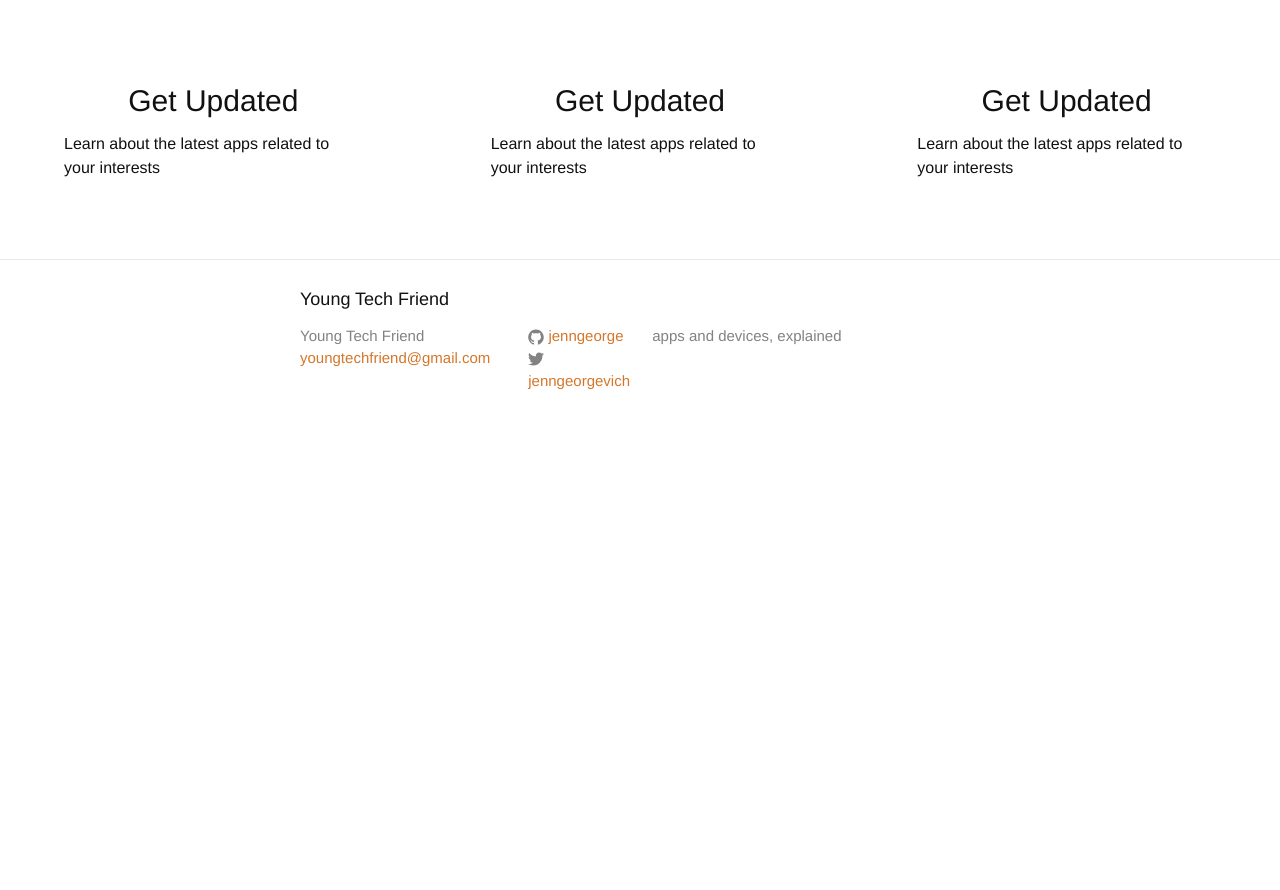
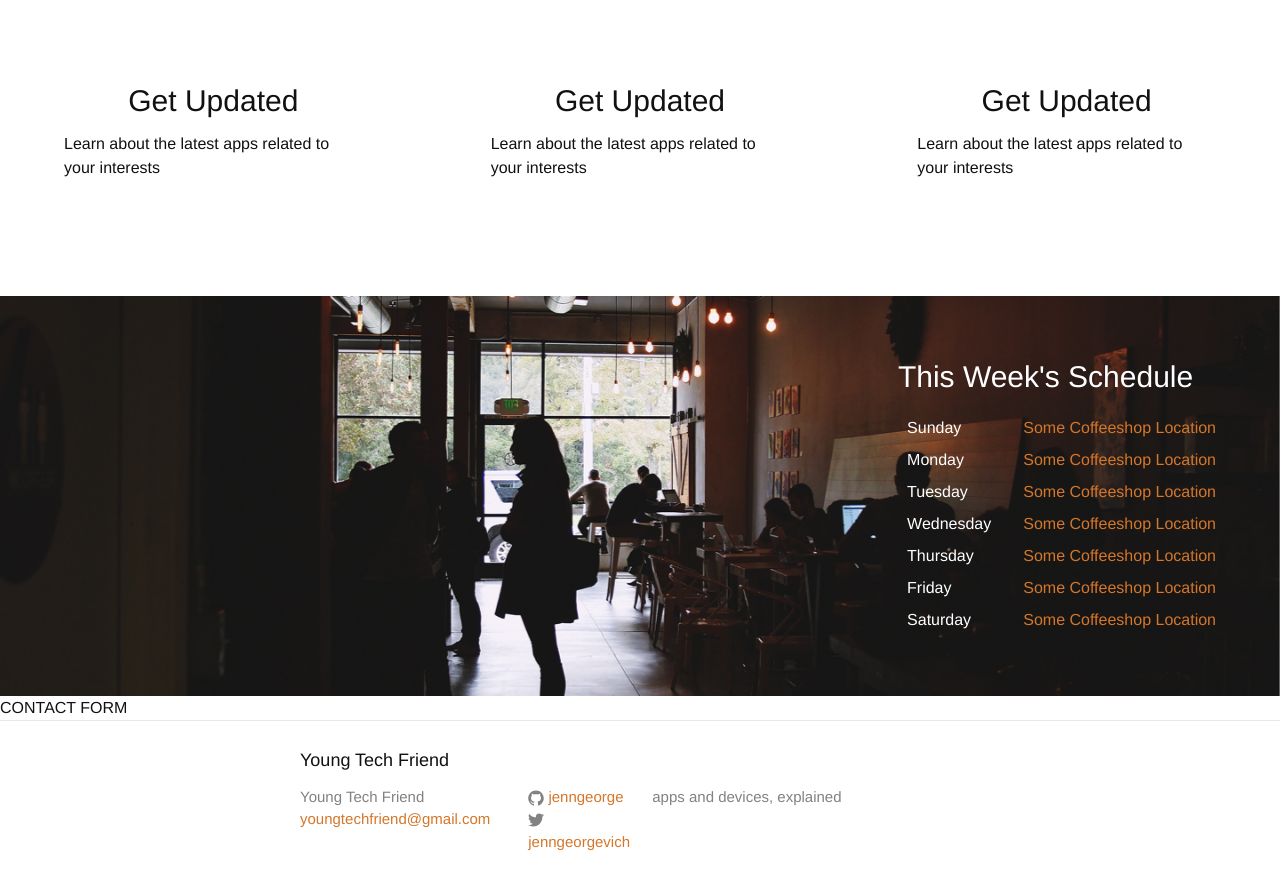
Before and after one commit to jenngeorge/youngtechfriend, a Jekyll site: the page built from index.html, in a window 1280 px wide, cut to the strip 466-1379 px from the top of the page. Shown: the top 890 px of the strip. Built offline with Jekyll 4.4.1, drawn with Linux system fonts in a browser that asks for light colours; before the commit the page ends 918 px from its top, so only the background shows below that.

Commit message:
schedule panel

```diff
--- a/_includes/panel-2.html
+++ b/_includes/panel-2.html
@@ -1,4 +1,64 @@
 <div class="panel-2">
-
+    <div class="schedule">
+        <h2>This Week's Schedule</h2>
+        <table>
+            <tr>
+                <td>
+                    Sunday
+                </td>
+                <td>
+                    <a>Some Coffeeshop Location</a>
+                </td>
+            </tr>
+            <tr>
+                <td>
+                    Monday
+                </td>
+                <td>
+                    <a>Some Coffeeshop Location</a>
+                </td>
+            </tr>
+            <tr>
+                <td>
+                    Tuesday
+                </td>
+                <td>
+                    <a>Some Coffeeshop Location</a>
+                </td>
+            </tr>
+            <tr>
+                <td>
+                    Wednesday
+                </td>
+                <td>
+                    <a>Some Coffeeshop Location</a>
+                </td>
+            </tr>
+            <tr>
+                <td>
+                    Thursday
+                </td>
+                <td>
+                    <a>Some Coffeeshop Location</a>
+                </td>
+            </tr>
+            <tr>
+                <td>
+                    Friday
+                </td>
+                <td>
+                    <a>Some Coffeeshop Location</a>
+                </td>
+            </tr>
+            <tr>
+                <td>
+                    Saturday
+                </td>
+                <td>
+                    <a>Some Coffeeshop Location</a>
+                </td>
+            </tr>
+        </table>
+    </div>
 
 </div>
--- a/_includes/panel-3.html
+++ b/_includes/panel-3.html
@@ -0,0 +1,3 @@
+<div class="panel-3">
+    CONTACT FORM
+</div>
--- a/bower_components/bootstrap-sass/assets/stylesheets/_layout.scss
+++ b/bower_components/bootstrap-sass/assets/stylesheets/_layout.scss
@@ -266,7 +266,8 @@ hero panel*/
 panel 1*/
 
 .panel-1 {
-
+    min-height: 300px;
+    background-color: white;
 }
 
 .panel-1 .col-md-4 {
@@ -280,3 +281,45 @@ panel 1*/
 
 /*
 panel 2*/
+
+.panel-2 {
+    background-image: url('/img/coffeeshop-dark.png');
+    width: 100%;
+    min-height: 400px;
+    background-size: cover;
+    /*background-position: center;*/
+
+    @media (max-width: 800px) {
+        background-image: none;
+        background-color: black;
+        height: auto;
+    }
+
+
+    @media (max-width: 480px) {
+        height: 700px;
+    }
+}
+
+.schedule {
+    position: absolute;
+    right: 4em;
+    padding-top: 4em;
+    color: white;
+
+    a {
+        color: $brand-color;
+    }
+
+    h2 {
+        text-align: center;
+    }
+
+    td {
+        padding-left: 2em;
+        padding-top: .5em;
+    }
+}
+
+
+/*panel 3*/
```
Also changed, not shown: img/coffeeshop-dark.png (added).
